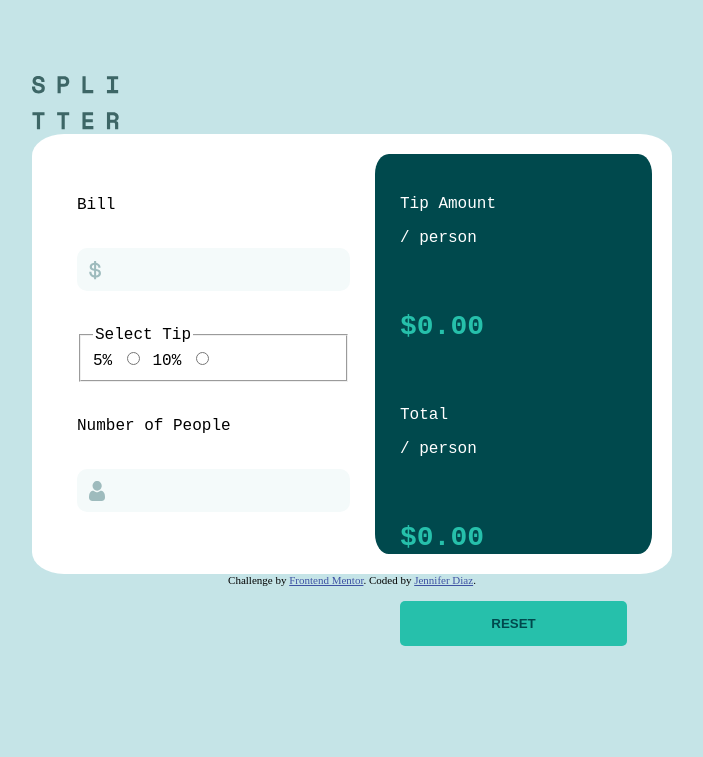
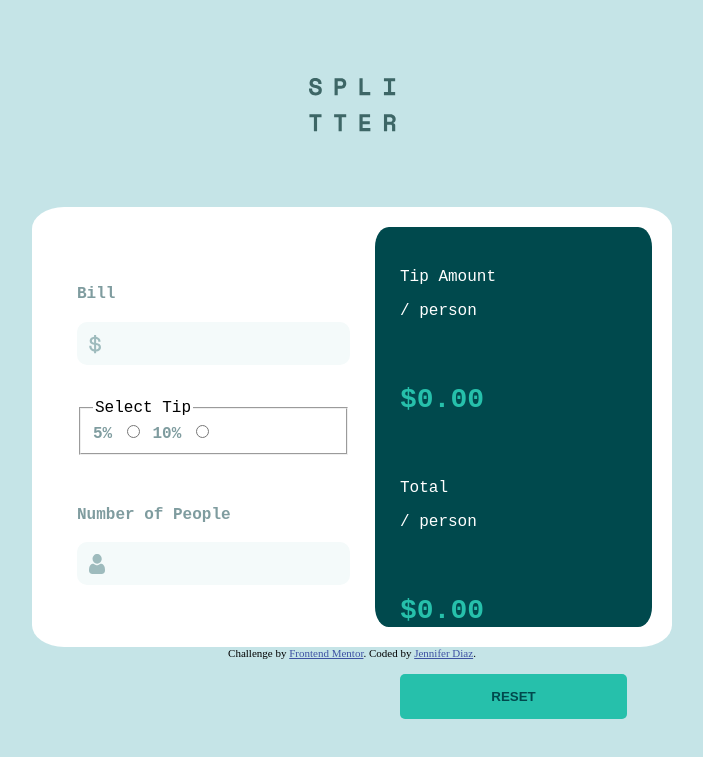
Before and after one commit to jenndiaz/tip-calculator, a website: page index.html in a window 1280 px wide. Shown: the part 177-934 px from the top of the page, without its empty margins (288-991 px from the left). Drawn offline with Linux system fonts and the light colour scheme.

Commit message:
style input labels and header

```diff
--- a/index.css
+++ b/index.css
@@ -1,5 +1,10 @@
 /* - Mobile: 375px
 - Desktop: 1440px */
+header{
+  display: flex;
+  justify-content: space-around;
+  padding: 75px;
+}
 .background{
   background-color: hsl(185, 41%, 84%);
   display: flex;
@@ -57,6 +62,13 @@
   height: 45px;
 }
 
+label{
+  align-self: end;
+  margin-bottom: 2px;
+  color: hsl(184, 14%, 56%);
+  font-weight: bold;
+}
+
 input{
   position: relative;
   background-color: hsl(189, 41%, 97%);
@@ -70,11 +82,6 @@ input{
   border-radius: 10px;
 }
 
-/* .styledInput{
-  display: flex;
-  border-radius: 0px 10px;
-} */
-
 .inputIcon{
   position: absolute;
   z-index: 10;
--- a/index.html
+++ b/index.html
@@ -13,13 +13,15 @@
 </head>
 <body class="background">
   <main>
-    <img src="./images/logo.svg" alt="splitter" />
+    <header>
+      <img src="./images/logo.svg" alt="splitter" />
+    </header>
     <div class="calculator">
       <div class="inputs">
         <label for="bill">
           Bill
         </label>
-        <div class="styledInput">
+        <div>
           <img class="inputIcon" src="./images/icon-dollar.svg" alt="" />
           <input type="text" id="bill" name="bill" value />
         </div>
@@ -34,7 +36,7 @@
         <label for="people">
           Number of People
         </label>
-        <div class="styledInput">
+        <div>
           <img class="inputIcon" src="./images/icon-person.svg" alt="" />
           <input type="text" name="people" id="people" />
         </div>
```
